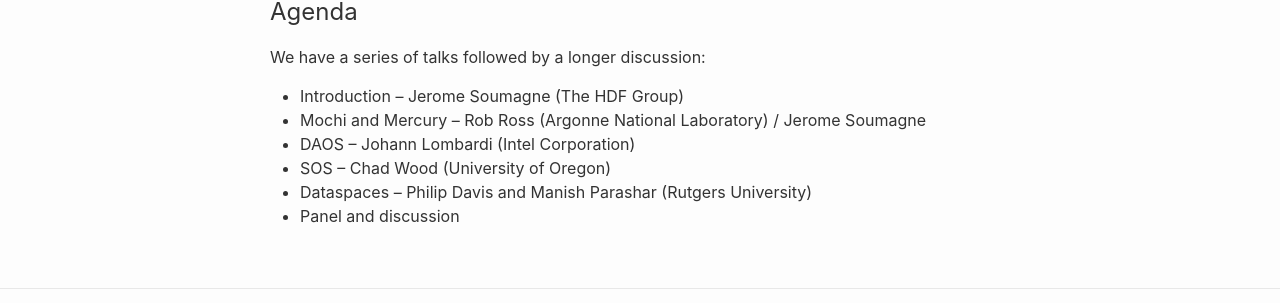
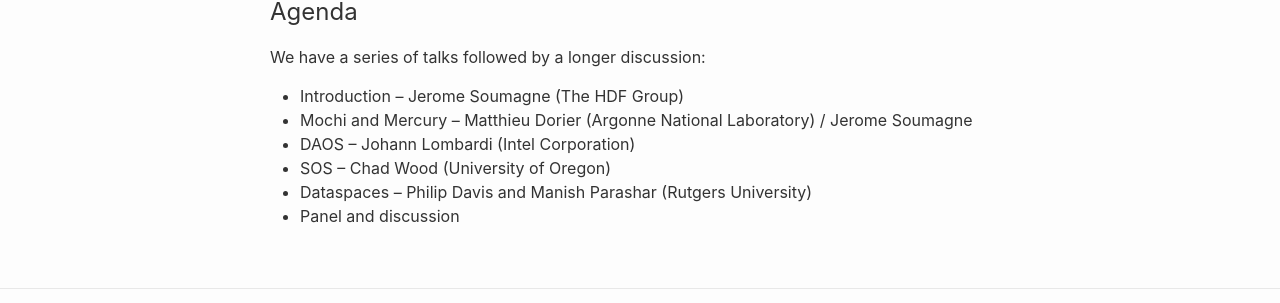
Before and after one commit to Mercury-HPC/Mercury-HPC.github.io, a Jekyll site: the page built from _posts/2018-10-17-data-services-bof.markdown, in a window 1280 px wide. Shown: the part 861-1164 px from the top of the page. Built offline with Jekyll 4.4.1, drawn with Linux system fonts in a browser that asks for light colours; nearby versions of some CDN libraries.

Commit message:
Update BOF agenda

```diff
--- a/_posts/2018-10-17-data-services-bof.markdown
+++ b/_posts/2018-10-17-data-services-bof.markdown
@@ -29,7 +29,7 @@ The BoF is organized by:
 
 We have a series of talks followed by a longer discussion:
 * Introduction -- Jerome Soumagne (The HDF Group)
-* Mochi and Mercury -- Rob Ross (Argonne National Laboratory) / Jerome Soumagne
+* Mochi and Mercury -- Matthieu Dorier (Argonne National Laboratory) / Jerome Soumagne
 * DAOS -- Johann Lombardi (Intel Corporation)
 * SOS -- Chad Wood (University of Oregon)
 * Dataspaces -- Philip Davis and Manish Parashar (Rutgers University)
```
